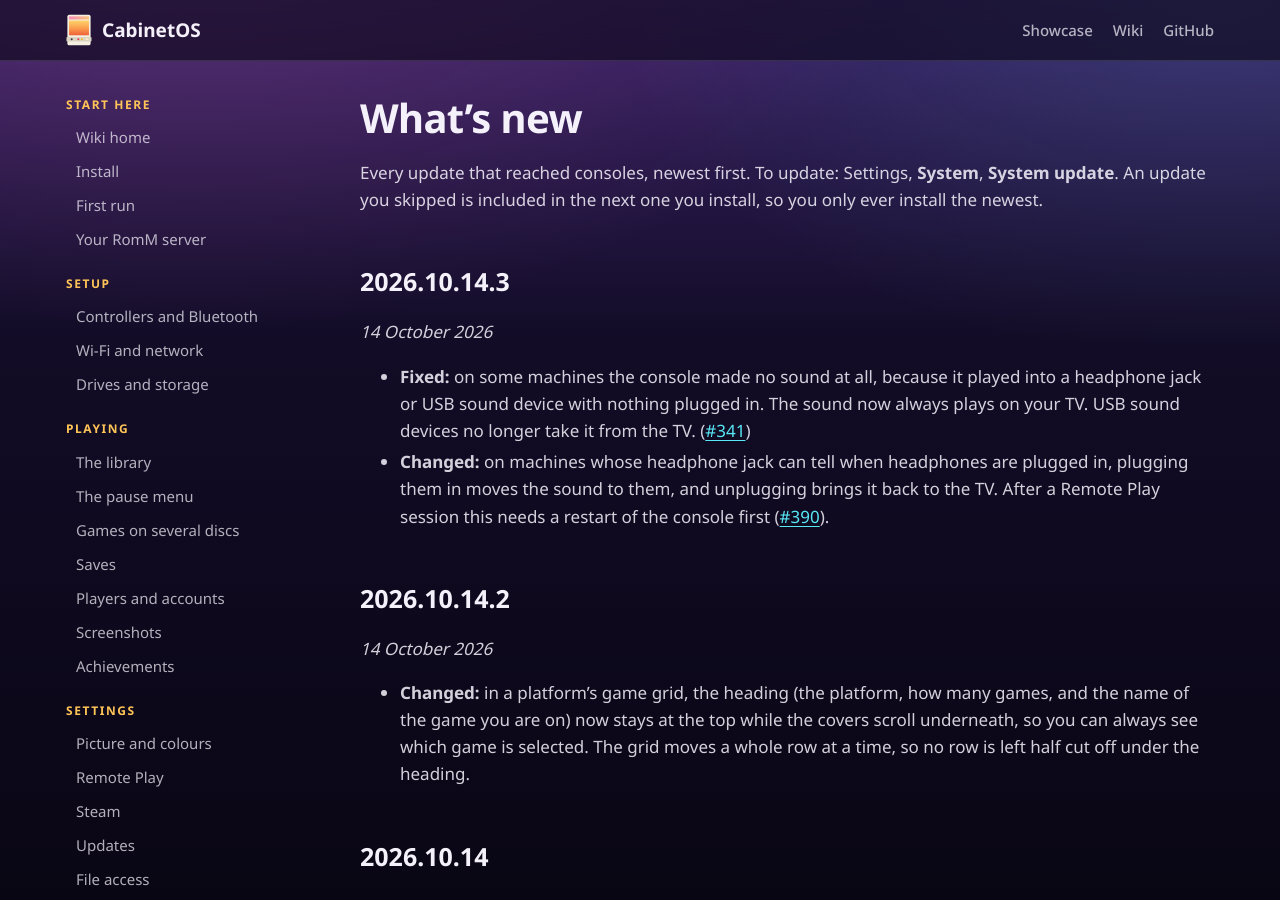
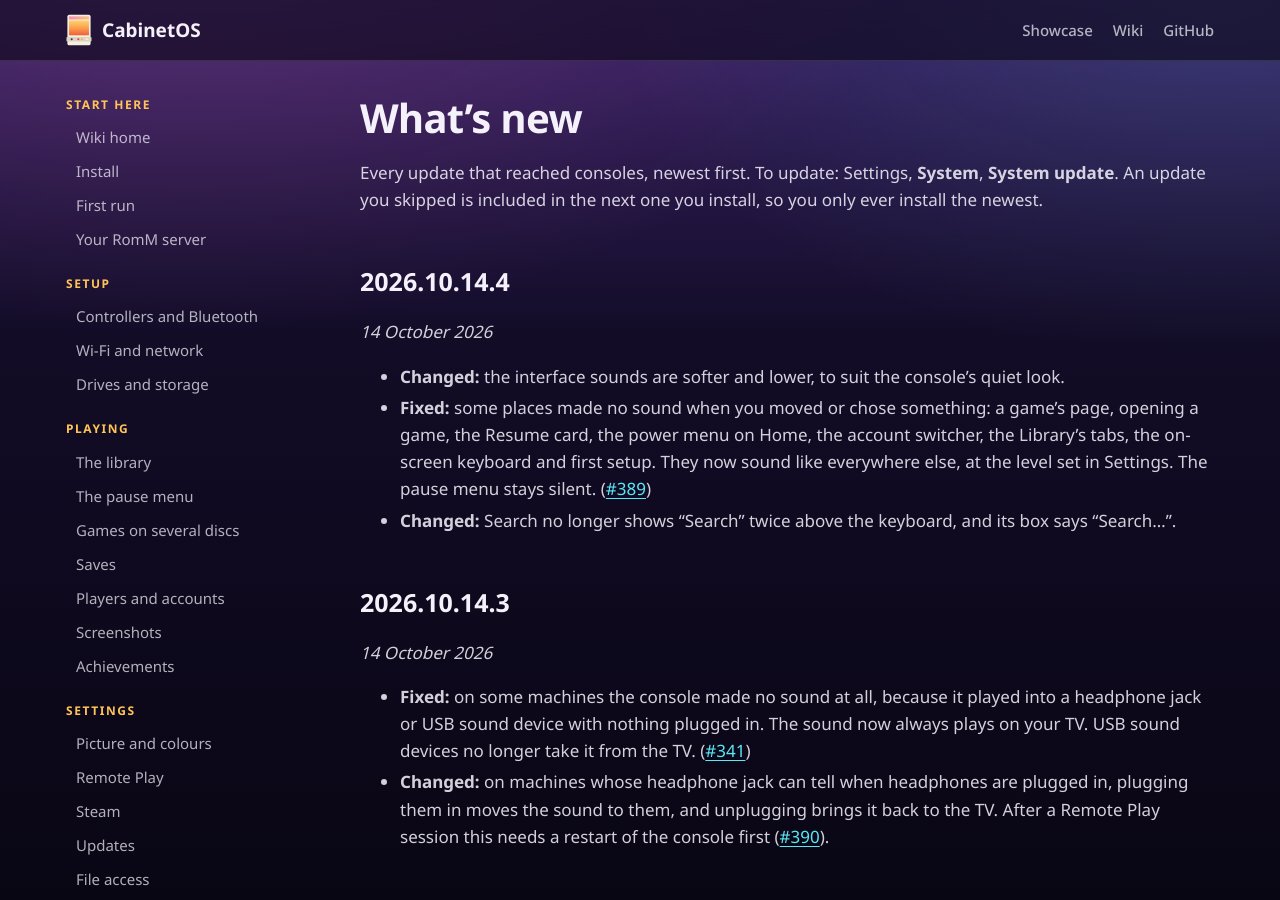
Before and after one commit to MMagTech/cabinetos, a Jekyll site: the page built from docs/wiki/changelog.md, in a window 1280 px wide and 900 px high. Built offline with Jekyll 4.4.1, drawn with Linux system fonts in a browser that asks for light colours; our own code applies the rules of GitHub Pages for plain Markdown files.

Commit message:
Changelog for 2026.10.14.4: interface sounds (#389)
Co-Authored-By: Claude Opus 5.5 <noreply@anthropic.com>

```diff
--- a/docs/wiki/changelog.md
+++ b/docs/wiki/changelog.md
@@ -3,6 +3,21 @@
 Every update that reached consoles, newest first. To update: Settings,
 **System**, **System update**. An update you skipped is included in the next
 one you install, so you only ever install the newest.
+
+## 2026.10.14.4 {#v2026-10-14-4}
+
+*14 October 2026*
+
+- **Changed:** the interface sounds are softer and lower, to suit the
+  console's quiet look.
+- **Fixed:** some places made no sound when you moved or chose something:
+  a game's page, opening a game, the Resume card, the power menu on Home,
+  the account switcher, the Library's tabs, the on-screen keyboard and first
+  setup. They now sound like everywhere else, at the level set in
+  Settings. The pause menu stays silent.
+  ([#389](https://github.com/MMagTech/cabinetos/issues/389))
+- **Changed:** Search no longer shows "Search" twice above the keyboard, and
+  its box says "Search…".
 
 ## 2026.10.14.3 {#v2026-10-14-3}
 
```
Also changed, not shown: docs/NEXT-SESSION.md (+1 -1 lines).
